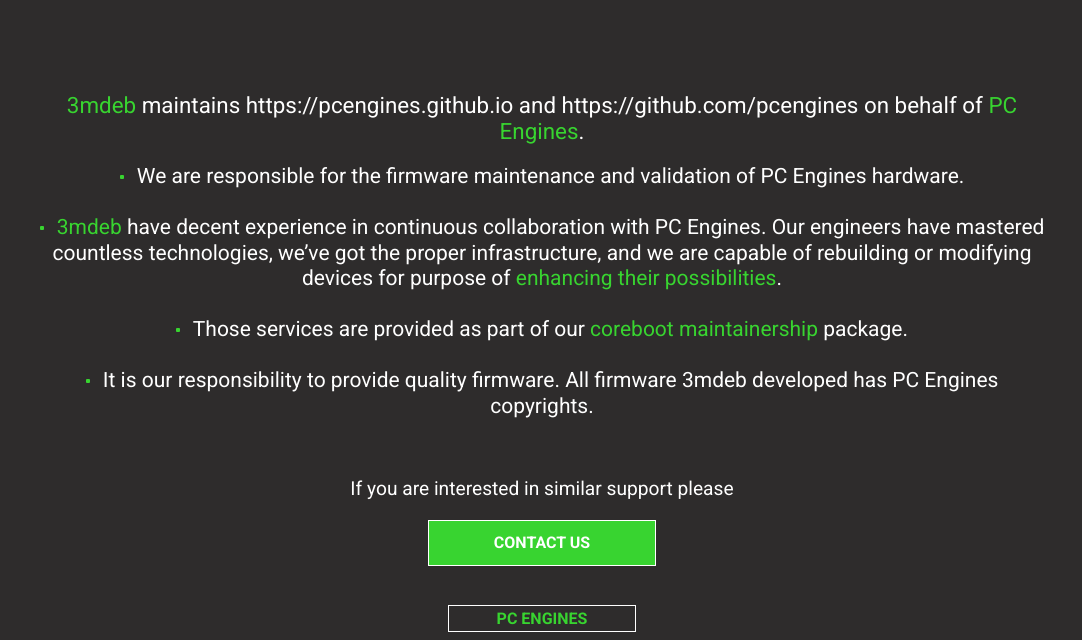
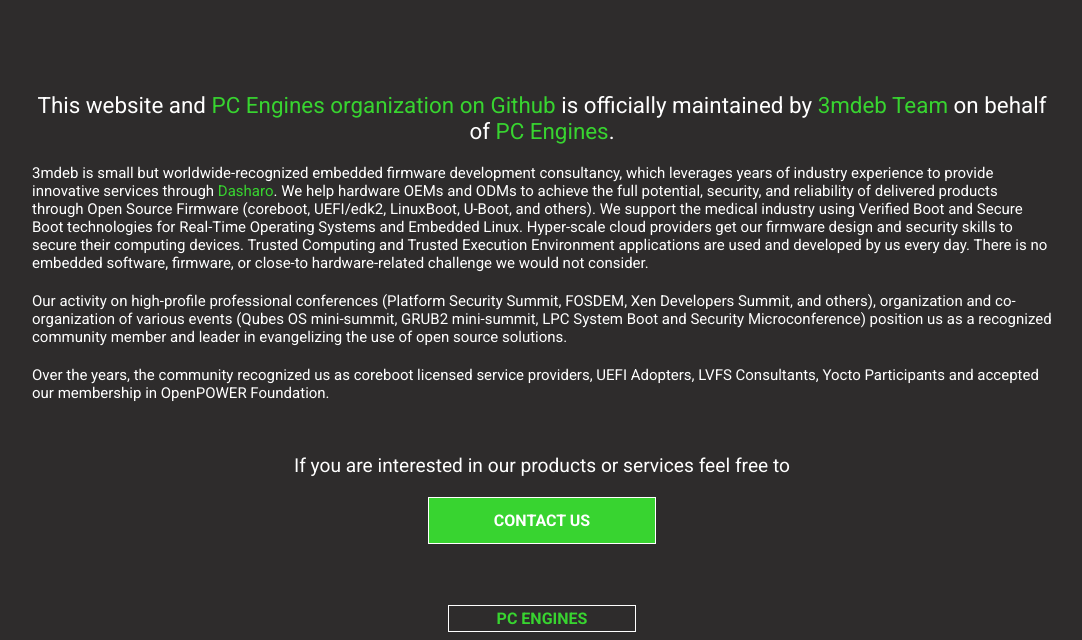
Before and after one commit to pcengines/pcengines.github.io, a Jekyll site: the page about.html, which Jekyll copies as it is, in a window 1280 px wide and 1033 px high. Shown: the part 393-1033 px from the top of the window, without its empty margins (98-1180 px from the left). Built offline with Jekyll 4.4.1, drawn with Linux system fonts in a browser that asks for light colours.

Commit message:
about.html: final modifications
Signed-off-by: Piotr Król <piotr.krol@3mdeb.com>

```diff
--- a/about.html
+++ b/about.html
@@ -91,39 +91,46 @@
         <div class="wrapper--about">
           <div class="about__info">
             <p class="big-text">
-              <a class="green-text" href="https://3mdeb.com/">3mdeb</a>
-              maintains
-              <a href="https://pcengines.github.io">https://pcengines.github.io</a>
-              and
-              <a href="https://github.com/pcengines">https://github.com/pcengines</a>
-              on behalf of
-              <a class="green-text" href="https://pcengines.ch/">PC Engines</a>.
+              This website and <a class="green-text" href="https://github.com/pcengines">PC
+                Engines organization on Github</a> is officially maintained by
+              <a class="green-text" href="https://3mdeb.com/">3mdeb Team</a> on
+              behalf of <a class="green-text" href="https://pcengines.ch">PC Engines</a>.
             </p>
-              <ul>
-                <li class="big-text">
-                We are responsible for the firmware maintenance and validation of PC Engines hardware.
-                </li></br>
-                <li class="big-text">
-                  <a class="green-text" href="https://3mdeb.com/">3mdeb</a>
-                  have decent experience in continuous collaboration with PC Engines.
-                  Our engineers have mastered countless technologies, we’ve got the proper infrastructure,
-                  and we are capable of rebuilding or modifying devices for purpose of
-                  <a class="green-text" href="https://dasharo.com/">enhancing their possibilities</a>.
-                </li></br>
-                <li class="big-text">
-                  Those services are provided as part of our
-                  <a class="green-text" href="https://github.com/coreboot/coreboot/blob/master/MAINTAINERS">coreboot maintainership</a>
-                  package.
-                </li></br>
-                <li class="big-text">
-                  It is our responsibility to provide quality firmware. All firmware 3mdeb developed has PC Engines copyrights.
-                </li></br>
-              </ul>
+          </div>
+          <div>
+            <p class="medium-text">
+              3mdeb is small but worldwide-recognized embedded firmware
+              development consultancy, which leverages years of industry
+              experience to provide innovative services through <a class="green-text" href="https://docs.dasharo.com">Dasharo</a>. We help hardware OEMs and ODMs to achieve the
+              full potential, security, and reliability of delivered products
+              through Open Source Firmware (coreboot, UEFI/edk2, LinuxBoot,
+              U-Boot, and others). We support the medical industry using
+              Verified Boot and Secure Boot technologies for Real-Time
+              Operating Systems and Embedded Linux. Hyper-scale cloud providers
+              get our firmware design and security skills to secure their
+              computing devices. Trusted Computing and Trusted Execution
+              Environment applications are used and developed by us every day.
+              There is no embedded software, firmware, or close-to
+              hardware-related challenge we would not consider.
+            </p>
+            <p class="medium-text">
+              Our activity on high-profile professional conferences (Platform
+              Security Summit, FOSDEM, Xen Developers Summit, and others),
+              organization and co-organization of various events (Qubes OS
+              mini-summit, GRUB2 mini-summit, LPC System Boot and Security
+              Microconference) position us as a recognized community member and
+              leader in evangelizing the use of open source solutions.
+            </p>
+            <p class="medium-text">
+              Over the years, the community recognized us as coreboot licensed
+              service providers, UEFI Adopters, LVFS Consultants, Yocto
+              Participants and accepted our membership in OpenPOWER Foundation.
+            </p>
           </div>
 
           <div class="about__contact">
-            <p>If you are interested in similar support please</p>
-            <a href="index.html">CONTACT US</a>
+            <p>If you are interested in our products or services feel free to</p>
+            <a href="https://3mdeb.com/contact">CONTACT US</a>
           </div>
         </div>
       </div>
```
